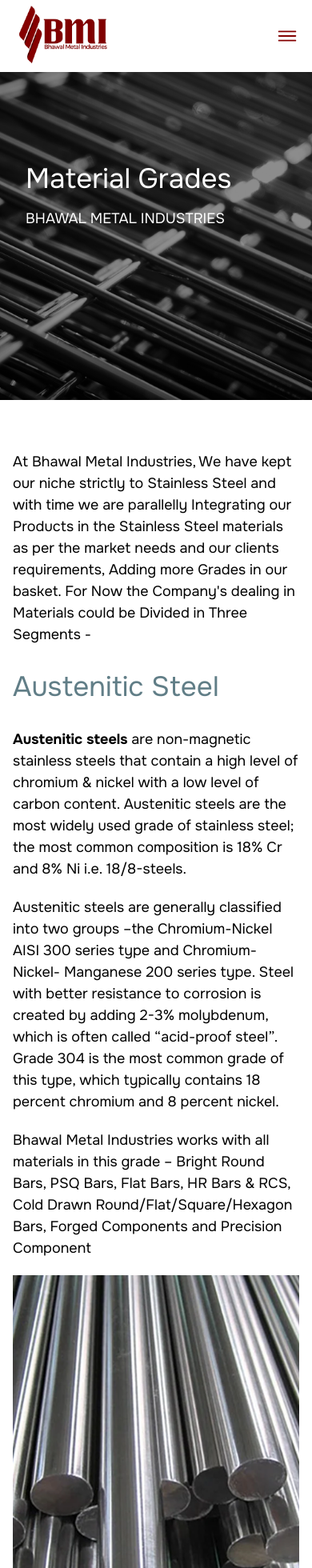
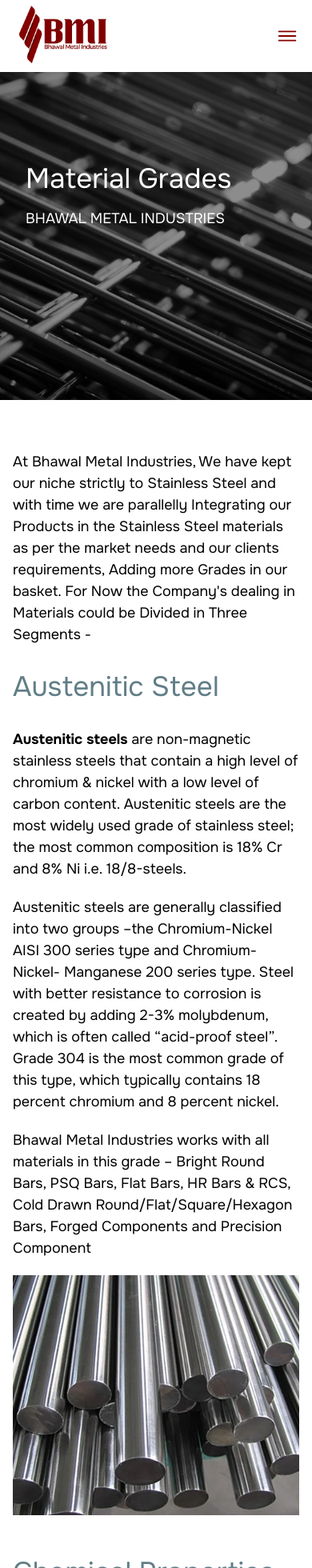
Before and after one commit to webtesting22/BhawalMetal, a React (Vite) app: page /metal-grades in a window 390 px wide. Shown: the top 1960 px of the page at 80% size. Built offline with nearby package versions, Linux system fonts and the light colour scheme; a web font is replaced by a local one.

Commit message:
Updated code

```diff
--- a/src/Components/AllComponents/AboutUs/AboutUs.css
+++ b/src/Components/AllComponents/AboutUs/AboutUs.css
@@ -117,7 +117,7 @@
     }
     .AboutUsImageContainer {
         padding-right: 0px;
-        height: 550px;
+        height: 300px;
         overflow: hidden;
     }
 
--- a/src/Components/AllComponents/MetalGrades/MetalGrades.jsx
+++ b/src/Components/AllComponents/MetalGrades/MetalGrades.jsx
@@ -45,7 +45,7 @@
                                         </div>
                                     </div>
                                 </Col>
-                                <Col lg={12}>
+                                <Col lg={12} style={{width:"100%"}}>
                                     <div>
                                         <div className="AboutUsImageContainer">
                                             <img src="/Images/RoundsBarImage.png" alt="" loading="lazy" />
```
